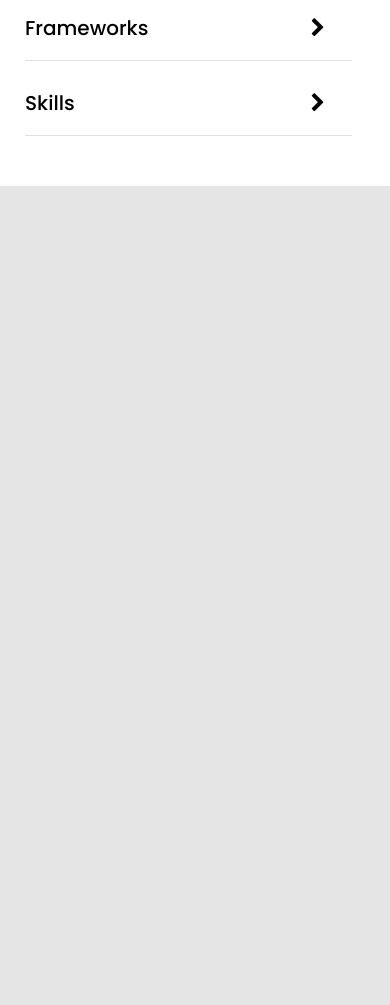
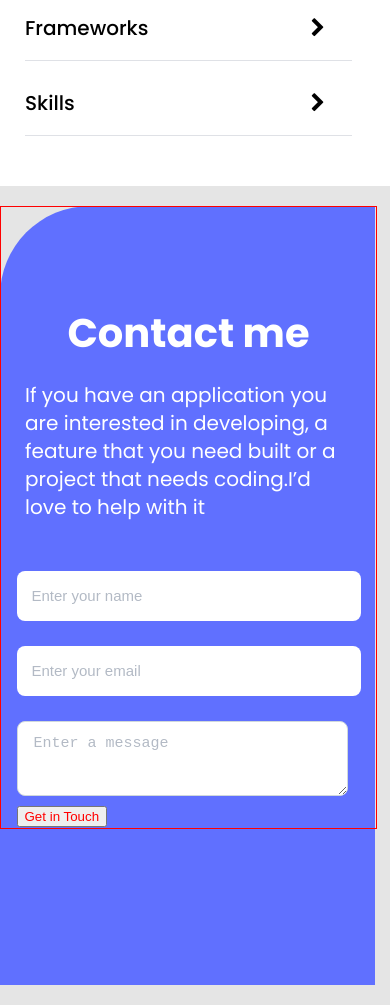
Before and after one commit to ChrispaixK/Microverse_Portfolio, a plain HTML site: page index.html in a window 390 px wide. Shown: the part 4204-5209 px from the top of the page. Before the commit the page ends 4406 px from the top, so only its background shows below. Drawn offline with Linux system fonts and the light colour scheme.

Commit message:
Add mobile contact me section
Add contact me section with html and css

```diff
--- a/index.html
+++ b/index.html
@@ -134,7 +134,7 @@
                 <div class="read-more">
                     <p>
                         A daily selection of privately personalized reads;
-                         no accounts or sign-ups required.
+                        no accounts or sign-ups required.
                     </p>
                 </div>
                 <div class="tech-used">
@@ -210,7 +210,7 @@
             </div>
         </div>
 
-         <ul class="ul-1">
+        <ul class="ul-1">
             <li class="li-1">
                 <h3 class="li-1_title">languages <i class='fa fa-chevron-down'></i></h3>
                 <ul class="ul-2">
@@ -219,13 +219,32 @@
                     <li><img src="img/css.png" alt="css logo image">CSS</li>
                 </ul>
             </li>
-            <li class="li-1 not-open"><h3 class="li-1_title">Frameworks <i class='fa fa-chevron-right'></i></h3></li>
-            <li class="li-1 not-open"><h3 class="li-1_title">Skills <i class='fa fa-chevron-right'></i></h3></li>
+            <li class="li-1 not-open">
+                <h3 class="li-1_title">Frameworks <i class='fa fa-chevron-right'></i></h3>
+            </li>
+            <li class="li-1 not-open">
+                <h3 class="li-1_title">Skills <i class='fa fa-chevron-right'></i></h3>
+            </li>
         </ul>
 
 
     </section>
 
+  <!-- contact form section -->
+  <section class="contact-section">
+    <div class="contact-me">
+        <h3>Contact me</h3>
+        <p>If you have an application you are interested in developing, a feature that you need built or a project
+            that needs coding.I’d love to help with it </p>
+        <form action="https://formspree.io/f/xbjwwqjp" method="post">
+            <input class="input" id="name" name="name" type="text" placeholder="Enter your name"><br>
+            <input class="input" name="Email" id="email" type="email" placeholder="Enter your email"><br>
+            <textarea class="text-area" name="text-area" id="text-area" placeholder="Enter a message"></textarea>
+            <button type="submit" >Get in Touch</button>
+        </form>
+        <div class="bar"></div>
+    </div>
+</section>
 </body>
 
 </html>
--- a/style.css
+++ b/style.css
@@ -317,3 +317,77 @@ button:active {
   border-bottom: 1px solid #dfe1e6;
   width: 327px;
 }
+
+/* --Contact me section-- */
+
+.contact-section {
+  width: 375px;
+  height: 779px;
+  background-color: #6070ff;
+  margin: 20px 0;
+  color: #fff;
+  border-radius: 90px 0 0 0;
+}
+
+.contact-me {
+  width: 327px;
+  display: flex;
+  flex-direction: column;
+  justify-content: center;
+  align-items: center;
+  border: 1px solid red;
+  padding: 0 24px;
+}
+
+.contact-me h3 {
+  font-size: 40px;
+  font-weight: bold;
+  line-height: 52px;
+  margin-top: 100px;
+  margin-bottom: 10px;
+}
+
+.contact-me p {
+  font-size: 20px;
+  line-height: 28px;
+  margin-top: 12px;
+  margin-bottom: 50px;
+}
+
+.contact-me input {
+  width: 327px;
+  height: 48px;
+  margin-bottom: 25px;
+  border: none;
+  border-radius: 8px;
+  padding-left: 15px;
+}
+
+.contact-me input::placeholder {
+  font-weight: 400;
+  font-size: 15px;
+  line-height: 24px;
+  color: #b3bac5;
+}
+
+.text-area {
+  border: 1px solid #cfd8dc;
+  padding: 10px 38px 15px 16px;
+  font-weight: 400;
+  width: 275px;
+  font-size: 15px;
+  line-height: 24px;
+  border-radius: 8px;
+}
+
+.contact-me textarea::placeholder {
+  position: absolute;
+  font-weight: 400;
+  font-size: 15px;
+  line-height: 24px;
+  color: #b3bac5;
+}
+
+.contact-me button {
+  color: red;
+}
```
